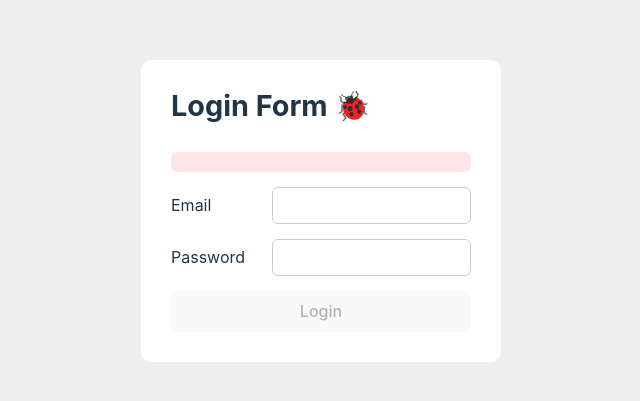
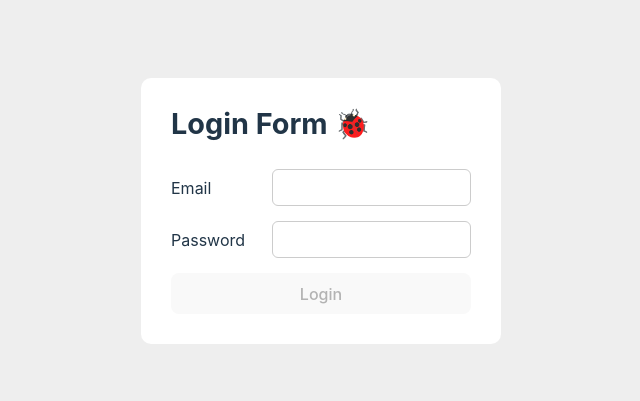
Before and after one commit to TArauujo/InterviewChallenger2, a React (Vite) app in the folder Challenger2/: page / in a window 1280 px wide. Shown: the part 189-590 px from the top of the page, without its empty margins (319-959 px from the left). Built offline with nearby package versions, Linux system fonts and the light colour scheme.

Commit message:
Mensagem de erro da 4º tarefa

```diff
--- a/Challenger2/src/App.jsx
+++ b/Challenger2/src/App.jsx
@@ -18,6 +18,7 @@ export default function LoginForm() {
 
   const [email, setEmail] = useState('');
   const [password, setPassword] = useState('');
+  const [error, setError] = useState(null)
 
   const handleEmail = (event) => {
     const {value} = event.target;
@@ -43,7 +44,7 @@ export default function LoginForm() {
       <div className='login-form'>
         <h1>Login Form 🐞</h1>
         {/* Coloque a mensagem de erro de login na div abaixo. Mostre a div somente se houver uma mensagem de erro. */}
-        <div className='errorMessage'></div>
+        {error && <div className='errorMessage'>{error}</div>}
         <div className='row'>
           <label htmlFor={'email'}>Email</label>
           <input id={'email'} type={'email'} autoComplete='off' value={email} onChange={handleEmail}/>
```
